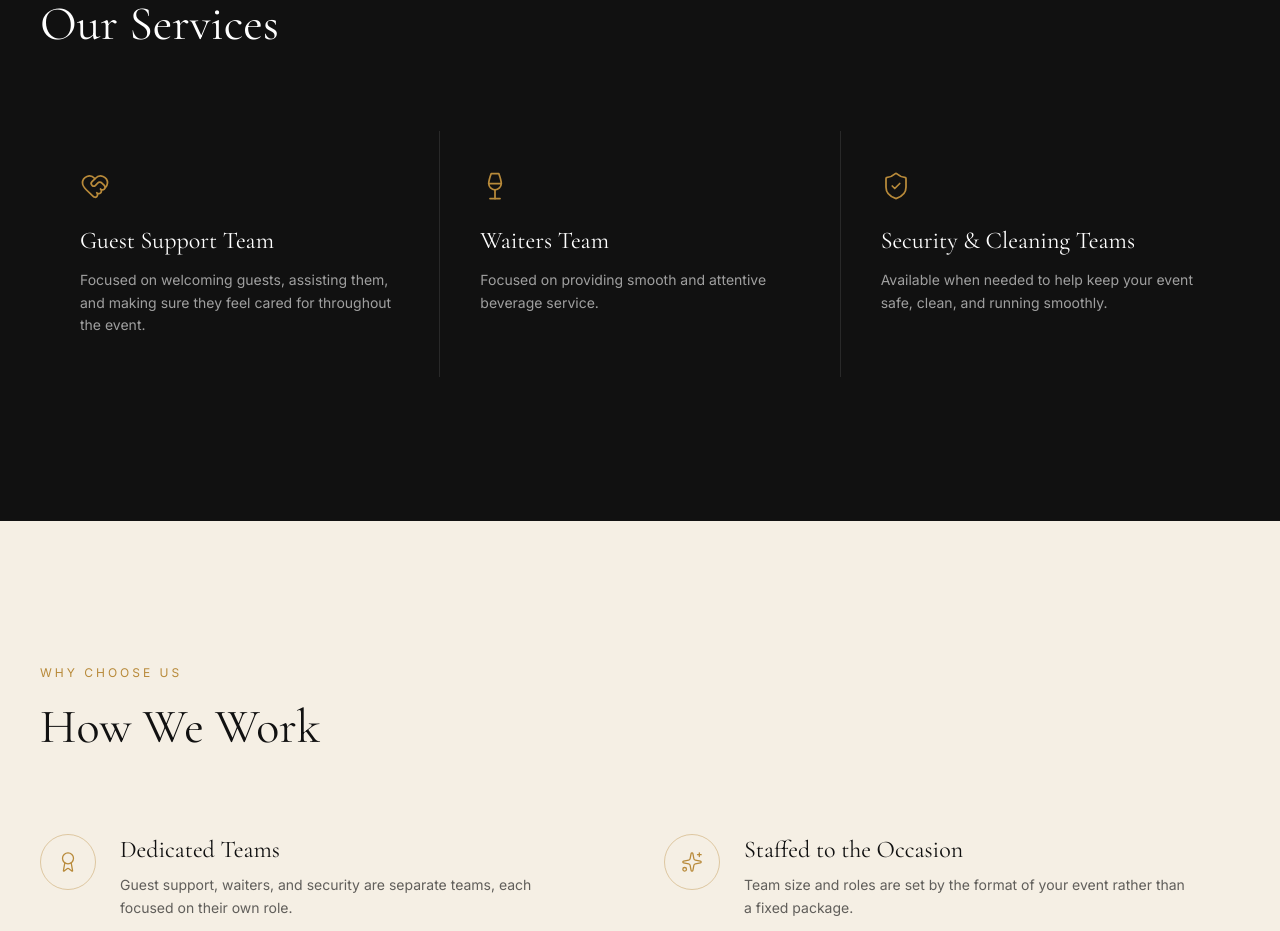
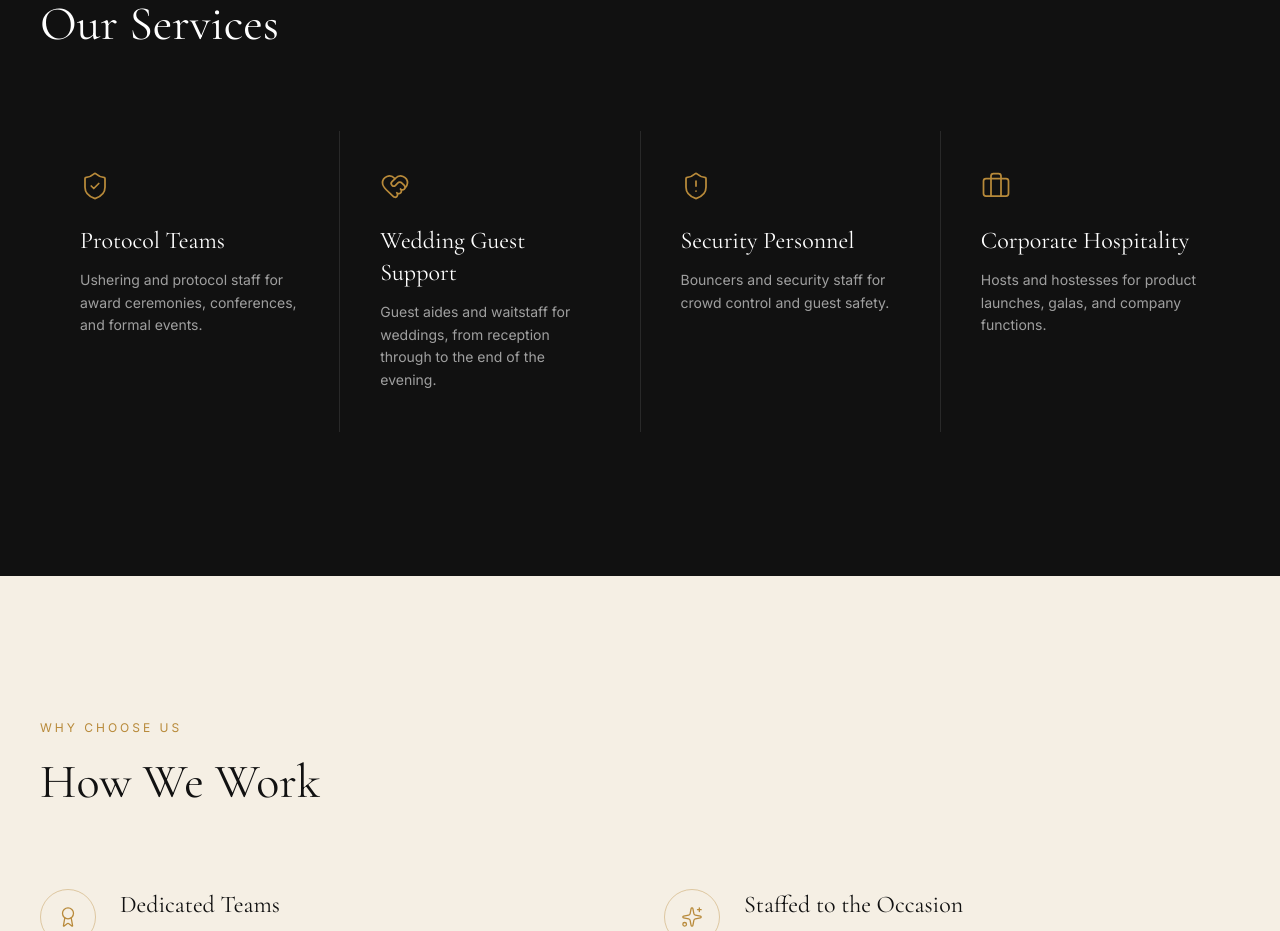
Before and after one commit to naturalintellectscrop-ctrl/sorrisohostessesuganda, a Next.js app: page / in a window 1280 px wide. Shown: the part 1960-2891 px from the top of the page. Built offline with nearby package versions, Linux system fonts and the light colour scheme.

Commit message:
Revert Services section to the 4-category version
Per direct request: keep Protocol Teams / Wedding Guest Support /
Security Personnel / Corporate Hospitality (and the 4-column layout),
not the 3-team version from some_infor.jpeg.

```diff
--- a/src/components/Services.tsx
+++ b/src/components/Services.tsx
@@ -1,8 +1,8 @@
-import { HeartHandshake, Wine, ShieldCheck } from "lucide-react";
+import { ShieldCheck, HeartHandshake, ShieldAlert, Briefcase } from "lucide-react";
 import Reveal from "@/components/Reveal";
 import { services } from "@/data/content";
 
-const icons = [HeartHandshake, Wine, ShieldCheck];
+const icons = [ShieldCheck, HeartHandshake, ShieldAlert, Briefcase];
 
 export default function Services() {
   return (
@@ -17,9 +17,7 @@ export default function Services() {
           </h2>
         </Reveal>
 
-        {/* Grid assumes 3 services (see src/data/content.ts); update the
-            column count if that list grows. */}
-        <div className="grid sm:grid-cols-3 gap-px bg-white/10">
+        <div className="grid sm:grid-cols-2 lg:grid-cols-4 gap-px bg-white/10">
           {services.map((service, i) => {
             const Icon = icons[i % icons.length];
             return (
--- a/src/data/content.ts
+++ b/src/data/content.ts
@@ -62,22 +62,26 @@ export type Service = {
   description: string;
 };
 
-// Sourced directly from the client's own description of how the
-// company is organized, not invented service categories.
 export const services: Service[] = [
   {
-    title: "Guest Support Team",
+    title: "Protocol Teams",
     description:
-      "Focused on welcoming guests, assisting them, and making sure they feel cared for throughout the event.",
+      "Ushering and protocol staff for award ceremonies, conferences, and formal events.",
   },
   {
-    title: "Waiters Team",
-    description: "Focused on providing smooth and attentive beverage service.",
+    title: "Wedding Guest Support",
+    description:
+      "Guest aides and waitstaff for weddings, from reception through to the end of the evening.",
   },
   {
-    title: "Security & Cleaning Teams",
+    title: "Security Personnel",
     description:
-      "Available when needed to help keep your event safe, clean, and running smoothly.",
+      "Bouncers and security staff for crowd control and guest safety.",
+  },
+  {
+    title: "Corporate Hospitality",
+    description:
+      "Hosts and hostesses for product launches, galas, and company functions.",
   },
 ];
 
```
